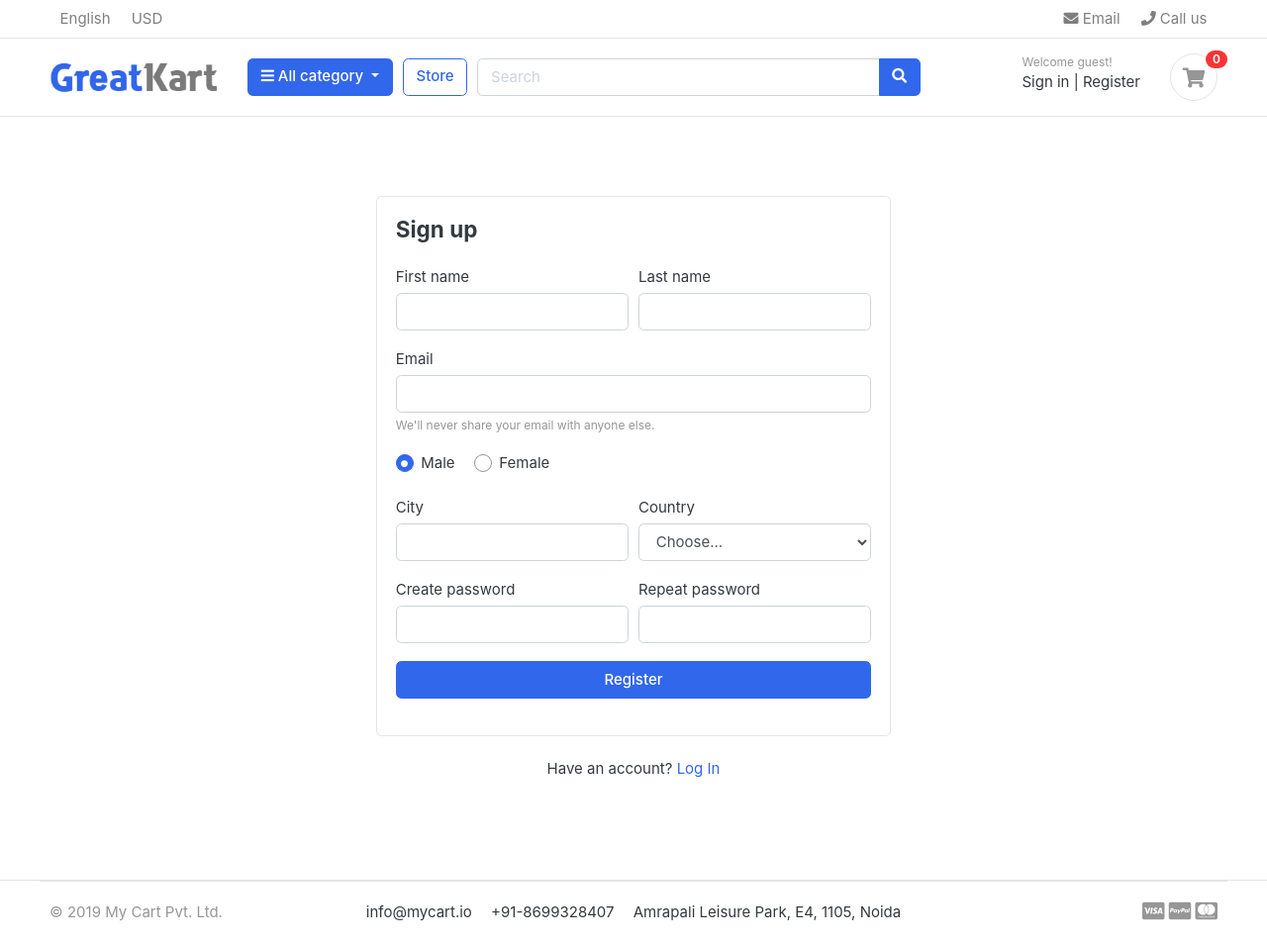
After one commit to BackEndBuilder0/mycart-django, a Django app: page /register/ in a window 1280 px wide. The commit adds this page. Shown: the whole page at 99% size. Run offline with Django 5.2, Linux system fonts and the light colour scheme; data that the repository does not hold is empty; some libraries are stand-ins or nearby versions; some web fonts are replaced.

```diff
--- /dev/null
+++ b/accounts/urls.py
@@ -0,0 +1,8 @@
+from django.urls import path
+from .views import *
+
+
+urlpatterns = [
+    path('login/', login_page, name='login_page'),
+    path('register/', register_page, name='register_page'),
+]
--- a/accounts/views.py
+++ b/accounts/views.py
@@ -1,3 +1,23 @@
 from django.shortcuts import render
 
+
+
+def register_page(request):
+    if request.method == 'POST':
+        print(request.POST.get('first_name'))
+        print(request.POST.get('last_name'))
+        print(request.POST.get('email'))
+        print(request.POST.get('gender'))
+        print(request.POST.get('city'))
+        print(request.POST.get('country'))
+        print(request.POST.get('password'))
+        print(request.POST.get('repeat_password'))
+    return render(request, 'accounts/register.html')
+
+
 # Create your views here.
+def login_page(request):
+    if request.method == 'POST':
+        print(request.POST.get('user_email'))
+        print(request.POST.get('user_password'))
+    return render(request, 'accounts/login.html')
--- a/mycart/urls.py
+++ b/mycart/urls.py
@@ -24,5 +24,6 @@ urlpatterns = [
     path('admin/', admin.site.urls),
     path('', views.home_page, name='home_page'),
     path('', include('store.urls')),
-    path('', include('carts.urls'))
+    path('', include('carts.urls')),
+    path('', include('accounts.urls')),
 ] + static(settings.MEDIA_URL, document_root=settings.MEDIA_ROOT)
--- /dev/null
+++ b/templates/accounts/register.html
@@ -0,0 +1,81 @@
+{% extends 'base.html' %}
+
+{% block tittle %}Register{% endblock %}
+
+{% block content %}
+<!-- ========================= SECTION CONTENT ========================= -->
+<section class="section-content padding-y">
+
+<!-- ============================ COMPONENT REGISTER   ================================= -->
+	<div class="card mx-auto" style="max-width:520px; margin-top:40px;">
+      <article class="card-body">
+		<header class="mb-4"><h4 class="card-title">Sign up</h4></header>
+		<form action="{% url 'register_page' %}" method="POST">
+            {% csrf_token %}
+				<div class="form-row">
+					<div class="col form-group">
+						<label>First name</label>
+					  	<input type="text" name="first_name" class="form-control" placeholder="">
+					</div> <!-- form-group end.// -->
+					<div class="col form-group">
+						<label>Last name</label>
+					  	<input type="text" name="last_name" class="form-control" placeholder="">
+					</div> <!-- form-group end.// -->
+				</div> <!-- form-row end.// -->
+				<div class="form-group">
+					<label>Email</label>
+					<input type="email" name="email" class="form-control" placeholder="">
+					<small class="form-text text-muted">We'll never share your email with anyone else.</small>
+				</div> <!-- form-group end.// -->
+				<div class="form-group">
+					<label class="custom-control custom-radio custom-control-inline">
+					  <input class="custom-control-input" checked="" type="radio" name="gender" value="Male">
+					  <span class="custom-control-label"> Male </span>
+					</label>
+					<label class="custom-control custom-radio custom-control-inline">
+					  <input class="custom-control-input" type="radio" name="gender" value="Female">
+					  <span class="custom-control-label"> Female </span>
+					</label>
+				</div> <!-- form-group end.// -->
+				<div class="form-row">
+					<div class="form-group col-md-6">
+					  <label>City</label>
+					  <input type="text" name="city" class="form-control">
+					</div> <!-- form-group end.// -->
+					<div class="form-group col-md-6">
+					  <label>Country</label>
+					  <select id="inputState" name="country" class="form-control">
+                        <option value="" disabled selected>Choose...</option> <!-- Make this option disabled and selected -->
+                        <option value="Uzbekistan">Uzbekistan</option>
+                        <option value="Russia">Russia</option>
+                        <option value="United States">United States</option>
+                        <option value="India">India</option>
+                        <option value="Afghanistan">Afghanistan</option>
+					  </select>
+					</div> <!-- form-group end.// -->
+				</div> <!-- form-row.// -->
+				<div class="form-row">
+					<div class="form-group col-md-6">
+						<label>Create password</label>
+					    <input class="form-control" name="password" type="password">
+					</div> <!-- form-group end.// -->
+					<div class="form-group col-md-6">
+						<label>Repeat password</label>
+					    <input class="form-control" name="repeat_password" type="password">
+					</div> <!-- form-group end.// -->
+				</div>
+			    <div class="form-group">
+			        <button type="submit" class="btn btn-primary btn-block"> Register  </button>
+			    </div> <!-- form-group// -->
+
+			</form>
+		</article><!-- card-body.// -->
+    </div> <!-- card .// -->
+    <p class="text-center mt-4">Have an account? <a href="{% url 'login_page' %}">Log In</a></p>
+    <br><br>
+<!-- ============================ COMPONENT REGISTER  END.// ================================= -->
+
+
+</section>
+<!-- ========================= SECTION CONTENT END// ========================= -->
+{% endblock %}
--- a/templates/base.html
+++ b/templates/base.html
@@ -7,7 +7,7 @@
 <meta http-equiv="cache-control" content="max-age=604800" />
 <meta name="viewport" content="width=device-width, initial-scale=1, shrink-to-fit=no">
 
-<title>MyCart | One of the Biggest Online Shopping Platform</title>
+<title> {% block tittle %} MyCart | One of the Biggest Online Shopping Platform {% endblock %}</title>
 
 <link href="{% static 'images/favicon.ico' %}" rel="shortcut icon" type="image/x-icon">
 
--- a/templates/includes/navbar.html
+++ b/templates/includes/navbar.html
@@ -63,8 +63,8 @@
 					<div class="widget-header">
 						<small class="title text-muted">Welcome guest!</small>
 						<div>
-							<a href="#">Sign in</a> <span class="dark-transp"> | </span>
-							<a href="#"> Register</a>
+							<a href="{% url 'login_page' %}">Sign in</a> <span class="dark-transp"> | </span>
+							<a href="{% url 'register_page' %}"> Register</a>
 						</div>
 					</div>
 					<a href="{% url 'cart_page' %}" class="widget-header pl-3 ml-3">
```
Also changed, not shown: accounts/models.py (+13 -0 lines), templates/accounts/login.html (added, +40 -0 lines), 1 other file.
